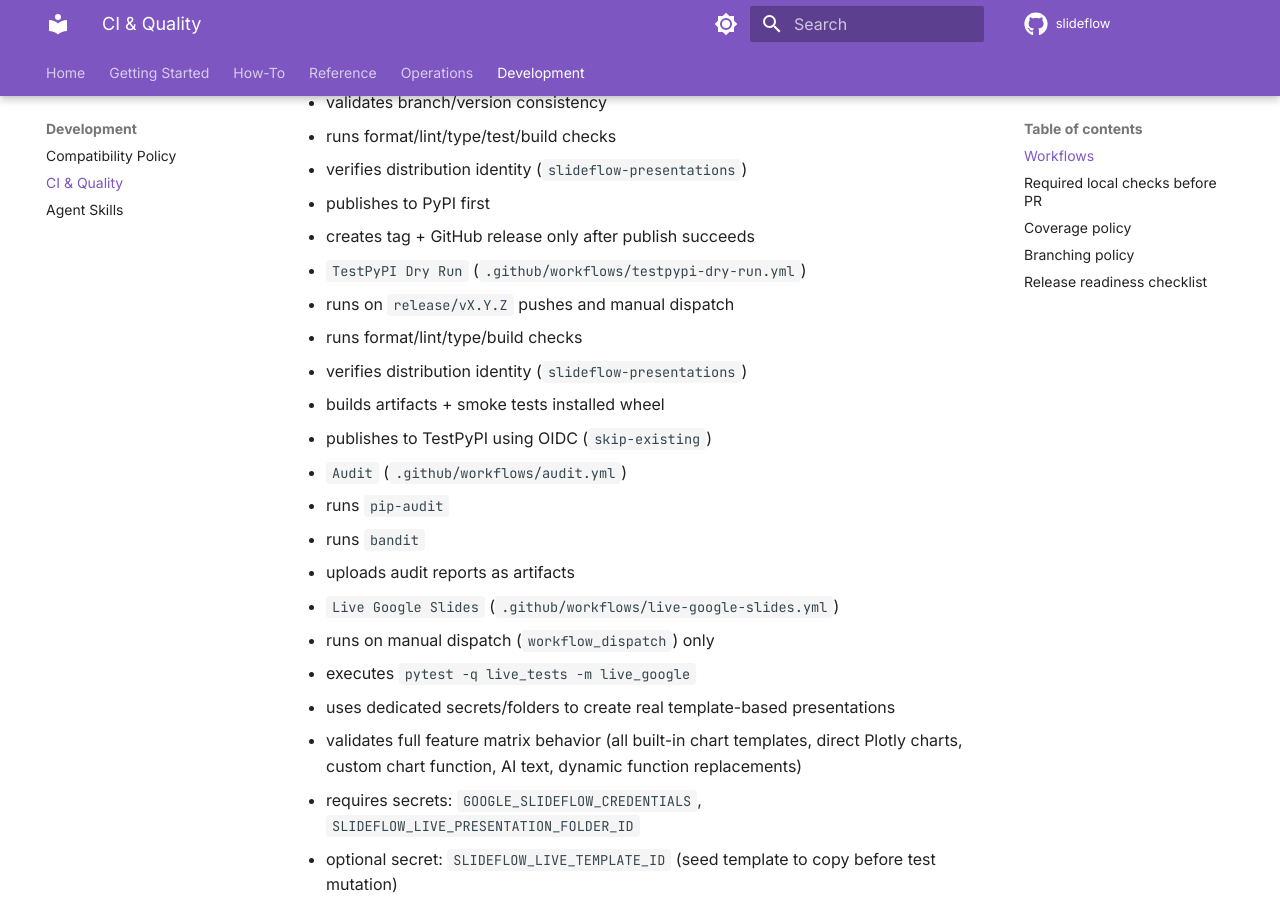
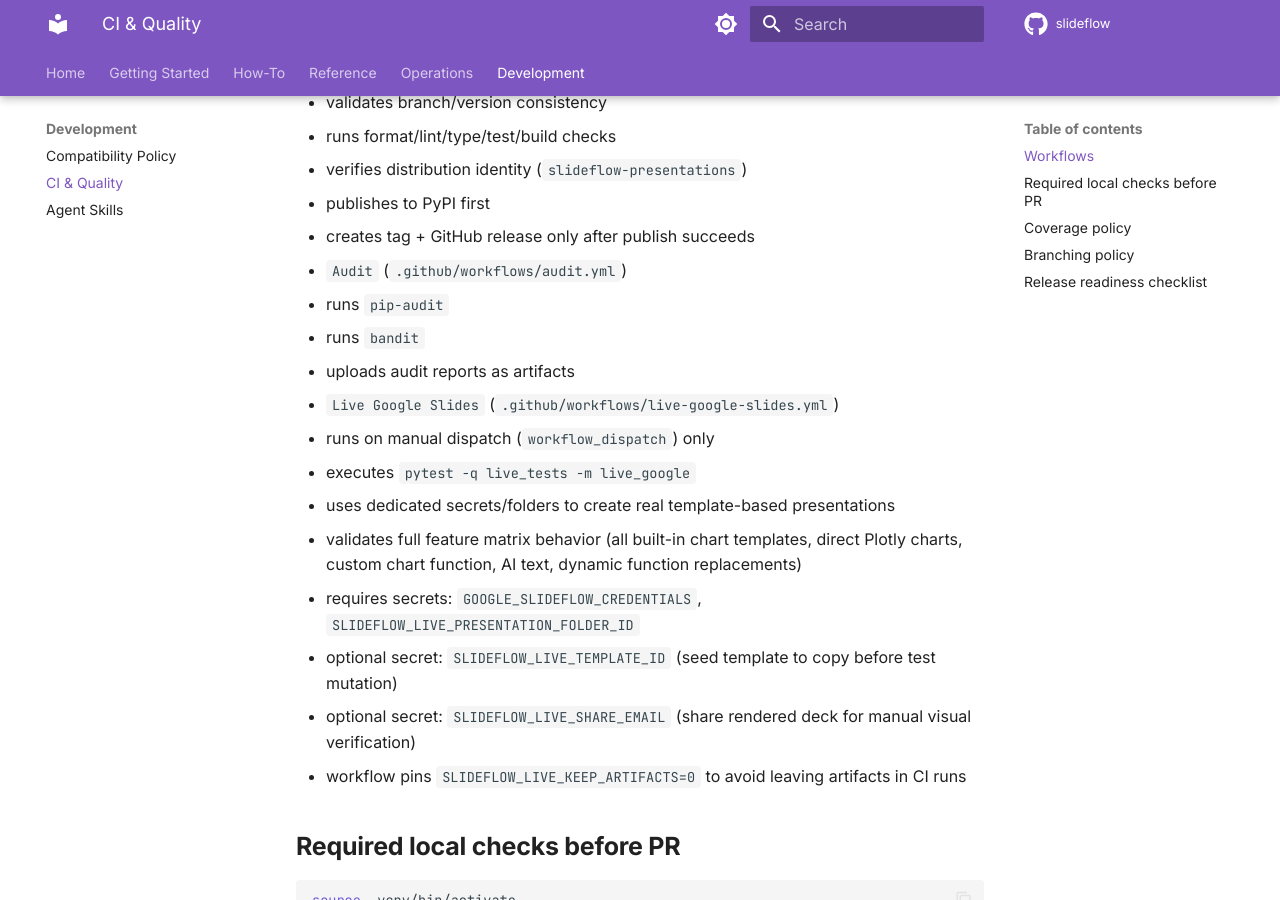
Before and after one commit to joe-broadhead/slideflow, an MkDocs documentation site: the page built from docs/ci-quality.md, in a window 1280 px wide and 900 px high, scrolled down 710 px. Built offline with MkDocs 1.6.1 and Material for MkDocs 9.7.7, drawn with Linux system fonts in a browser that asks for light colours; comment, search, counter and statistics services are not loaded.

Commit message:
ci: remove TestPyPI dry run workflow

```diff
--- a/docs/ci-quality.md
+++ b/docs/ci-quality.md
@@ -21,12 +21,6 @@
   - verifies distribution identity (`slideflow-presentations`)
   - publishes to PyPI first
   - creates tag + GitHub release only after publish succeeds
-- `TestPyPI Dry Run` (`.github/workflows/testpypi-dry-run.yml`)
-  - runs on `release/vX.Y.Z` pushes and manual dispatch
-  - runs format/lint/type/build checks
-  - verifies distribution identity (`slideflow-presentations`)
-  - builds artifacts + smoke tests installed wheel
-  - publishes to TestPyPI using OIDC (`skip-existing`)
 - `Audit` (`.github/workflows/audit.yml`)
   - runs `pip-audit`
   - runs `bandit`
```
Also changed, not shown: docs/release-process.md (+0 -9 lines), 1 other file.
